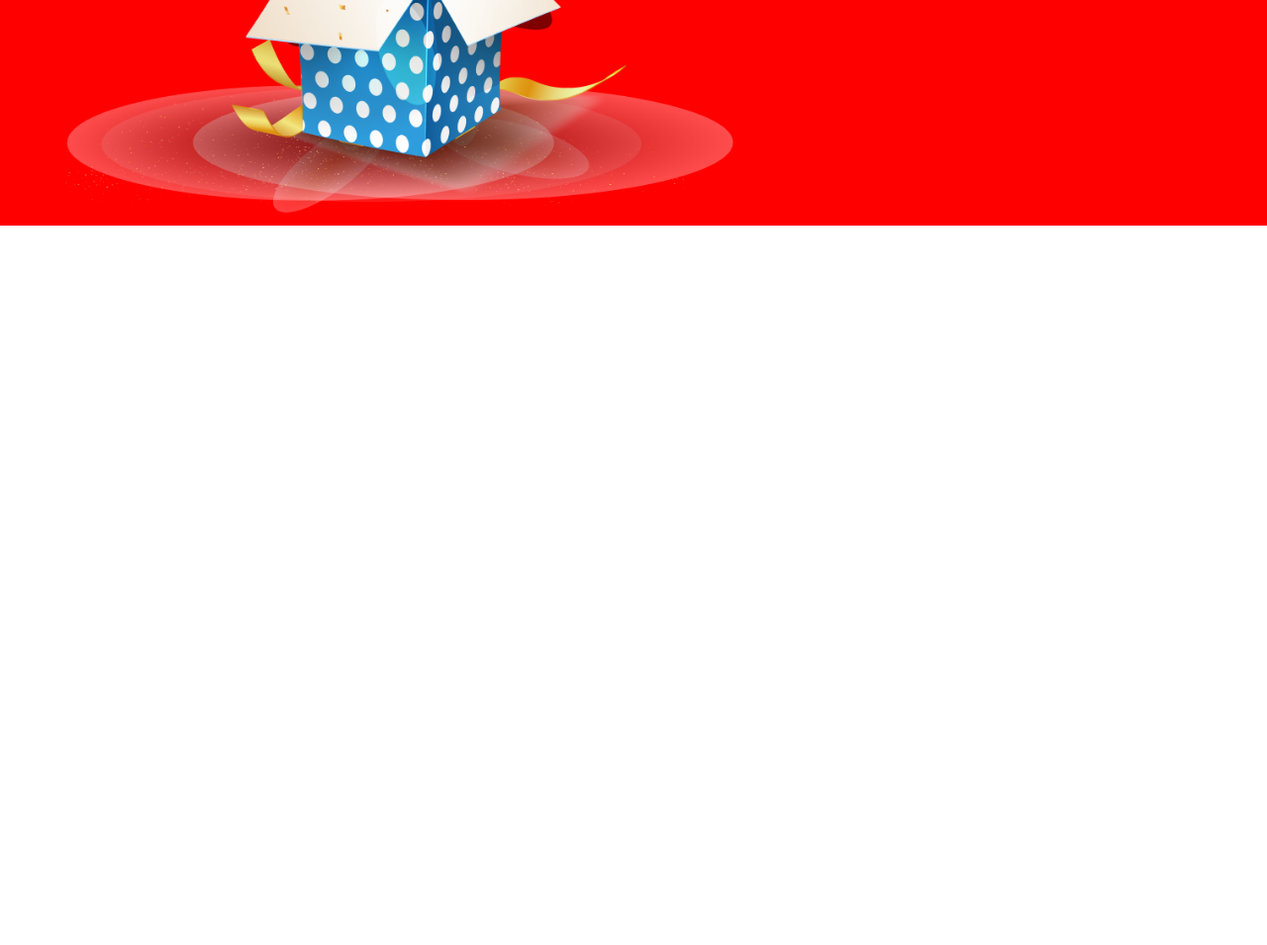
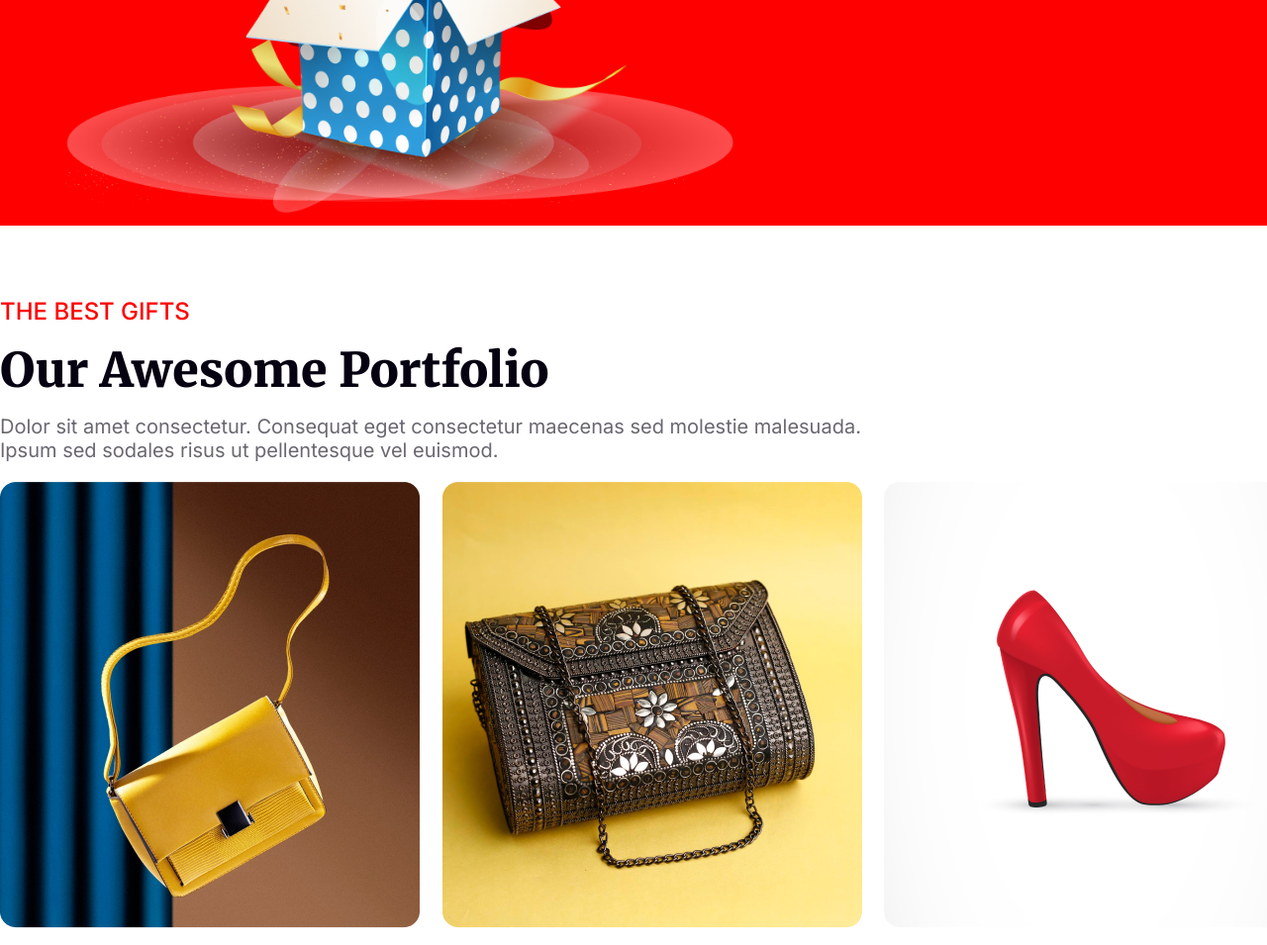
Before and after one commit to devmilon923/new-year, a plain HTML site: page index.html in a window 1280 px wide. Shown: the part 3958-4913 px from the top of the page at 99% size. Before the commit the page ends 4258 px from the top, so only its background shows below. Drawn offline with Linux system fonts and the light colour scheme.

Commit message:
portfolio section completed

```diff
--- a/index.html
+++ b/index.html
@@ -83,9 +83,33 @@
           </p>
         </div>
         <div class="buttom-section">
-            <div class="solid-color"></div>
-            <img class="gBox" src="./resources/images/Group 75.png" alt="">
-            <img class="p-discount" src="./resources/images/Group 44.png" alt="">
+          <div class="solid-color"></div>
+          <img class="gBox" src="./resources/images/Group 75.png" alt="" />
+          <img
+            class="p-discount"
+            src="./resources/images/Group 44.png"
+            alt=""
+          />
+        </div>
+      </section>
+
+      <section class="portfolio-section">
+        <div class="portfolio-header">
+          <h4>THE BEST GIFTS</h4>
+          <h1>Our Awesome Portfolio</h1>
+          <p>
+            Dolor sit amet consectetur. Consequat eget consectetur maecenas sed
+            molestie malesuada. Ipsum sed sodales risus ut pellentesque vel
+            euismod.
+          </p>
+        </div>
+        <div class="portfolio-item">
+          <img src="./resources/images/Rectangle 3.png" alt="" />
+          <img src="./resources/images/Rectangle 4.png" alt="" />
+          <img src="./resources/images/Rectangle 5.png" alt="" />
+          <img src="./resources/images/Rectangle 6.png" alt="" />
+          <img src="./resources/images/Rectangle 7.png" alt="" />
+          <img src="./resources/images/Rectangle 8.png" alt="" />
         </div>
       </section>
     </main>
--- a/resources/styles/index.css
+++ b/resources/styles/index.css
@@ -260,7 +260,6 @@ section {
   padding: 0px 120px;
 }
 
-
 .solid-color {
   background-color: red;
   width: 100%;
@@ -268,15 +267,52 @@ section {
   position: absolute;
   top: 77%;
 }
-  .gBox{
+.gBox {
   width: 674.82px;
   position: absolute;
   top: 35%;
   left: 5%;
-
 }
-  .p-discount{
+.p-discount {
   position: absolute;
   top: 35%;
   right: 16%;
 }
+/* Portfolio sections  */
+.portfolio-section {
+  width: 1320px;
+}
+.portfolio-header > h4 {
+  color: rgb(255, 0, 0);
+  font-family: Inter;
+  font-size: 24px;
+  font-weight: 500;
+  letter-spacing: 0%;
+}
+.portfolio-header{
+  display: flex;
+  flex-direction: column;
+  gap: 15px;
+}
+.portfolio-header > h1 {
+  color: rgb(7, 2, 17);
+  font-family: Merriweather;
+  font-size: 48px;
+  font-weight: 900;
+  letter-spacing: 0%;
+}
+.portfolio-header > p {
+  color: rgba(7, 2, 17, 0.6);
+  font-family: Inter;
+  font-size: 20px;
+  font-weight: 400;
+  letter-spacing: 0%;
+  width: 896px;
+}
+
+.portfolio-item{
+  display: grid;
+  grid-template-columns: repeat(3,1fr);
+  gap: 20px;
+  margin: 20px 0px;
+}
```
Lines whose indentation alone changed are shown as unchanged.
